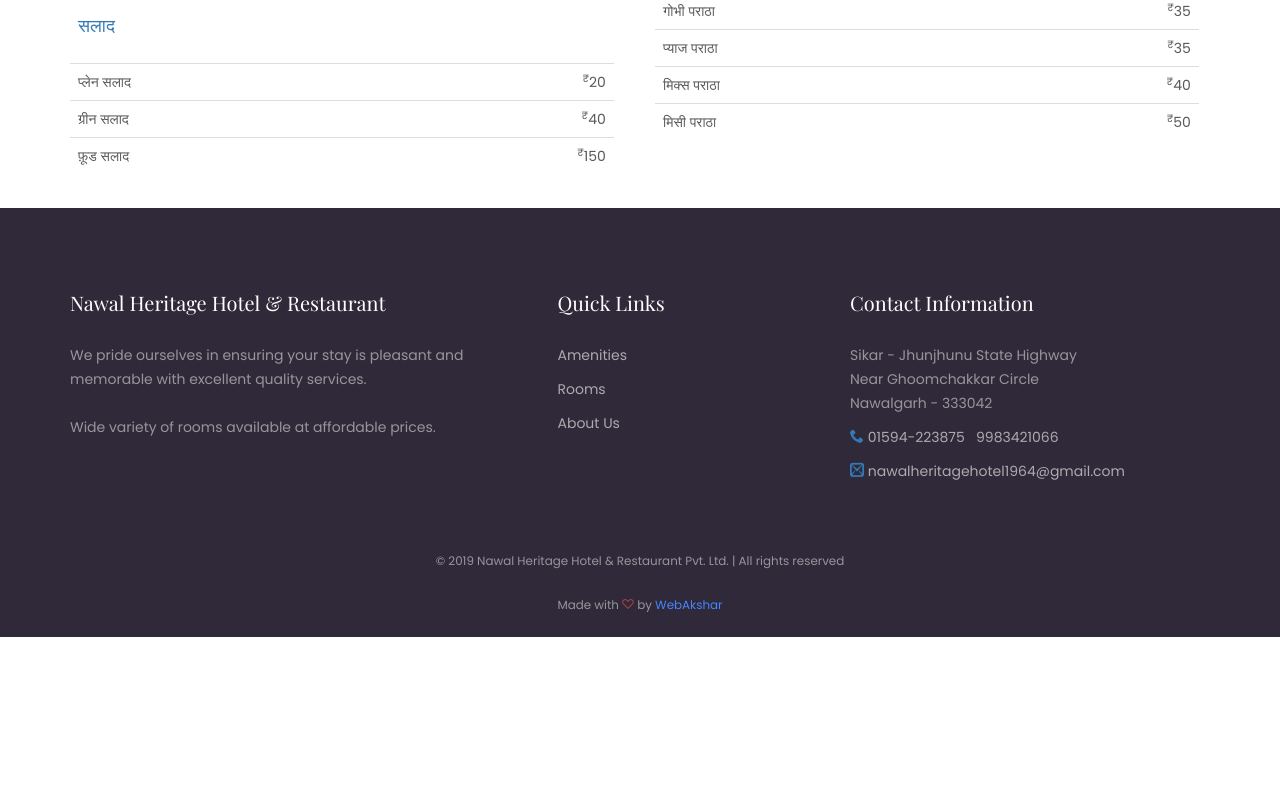
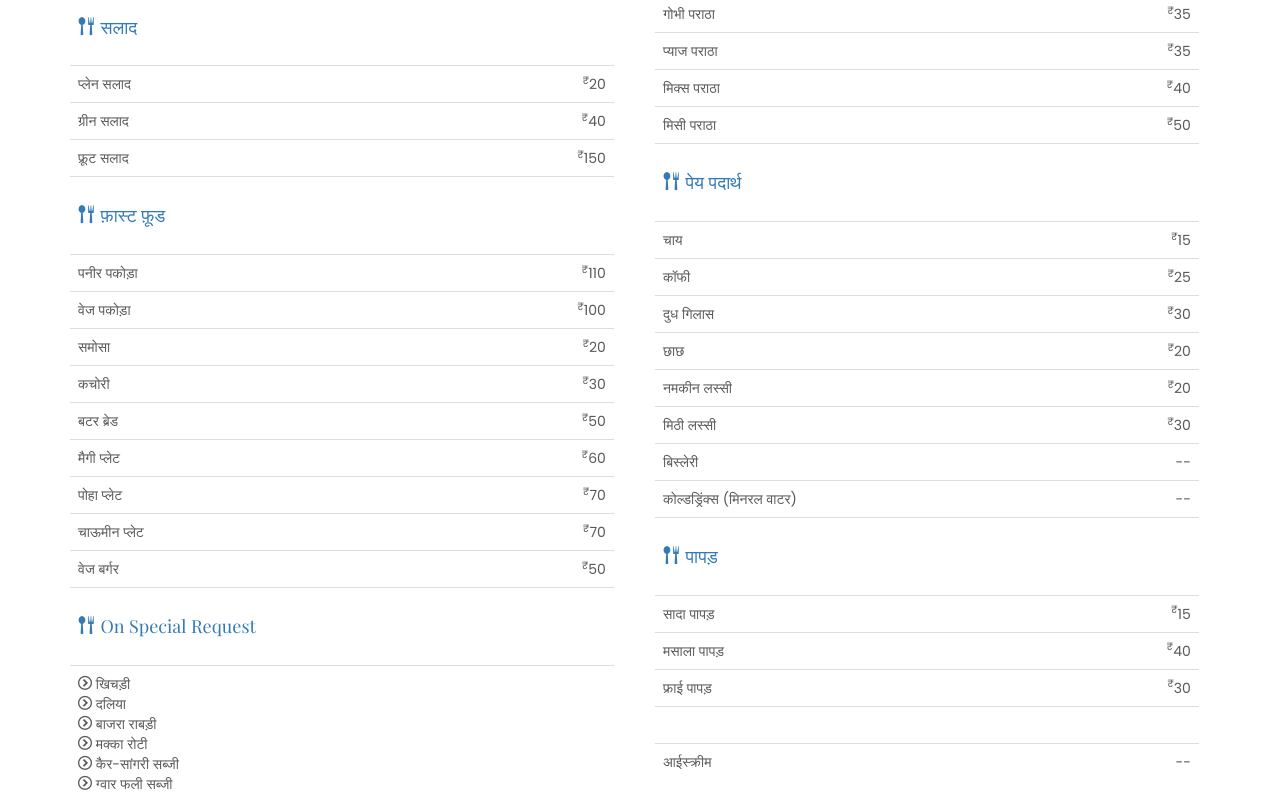
Before and after one commit to webakshar/nawalheritage, a plain HTML site: page menu.html in a window 1280 px wide. Shown: the part 1553-2360 px from the top of the page. Before the commit the page ends 2190 px from the top, so only its background shows below. Drawn offline with nearby package versions, Linux system fonts and the light colour scheme; files whose address does not match are found by name.

Commit message:
Menu updated

```diff
--- a/menu.html
+++ b/menu.html
@@ -101,7 +101,7 @@ gtag('config', 'UA-131540388-1');
 				<div class="row">
 					<div class="col-md-6">
 						<table class="table table-primary" style="width:98%;">
-							<tr style="border:0 !important;"><td colspan="2"><br><h4 class="text-primary text-bold">सब्जी</h4></td></tr>
+							<tr style="border:0 !important;"><td colspan="2"><br><h4 class="text-primary text-bold"><i class="icon-spoon-knife"></i> सब्जी</h4></td></tr>
 							<tr>
 								<td>दाल फ्राई</td>
 								<td class="text-right"><sup>₹</sup>80</td>
@@ -186,7 +186,7 @@ gtag('config', 'UA-131540388-1');
 								<td>बेसन गट्टा</td>
 								<td class="text-right"><sup>₹</sup>120</td>
 							</tr>
-							<tr style="border:0 !important;"><td colspan="2"><br><h4 class="text-primary text-bold">सलाद</h4></td></tr>
+							<tr style="border:0 !important;"><td colspan="2"><br><h4 class="text-primary text-bold"><i class="icon-spoon-knife"></i> सलाद</h4></td></tr>
 							<tr>
 								<td>प्लेन सलाद</td>
 								<td class="text-right"><sup>₹</sup>20</td>
@@ -196,14 +196,63 @@ gtag('config', 'UA-131540388-1');
 								<td class="text-right"><sup>₹</sup>40</td>
 							</tr>
 							<tr>
-								<td>फ़ूड सलाद</td>
+								<td>फ्रूट सलाद</td>
 								<td class="text-right"><sup>₹</sup>150</td>
+							</tr>
+
+							<tr style="border:0 !important;"><td colspan="2"><br><h4 class="text-primary text-bold"><i class="icon-spoon-knife"></i> फ़ास्ट फ़ूड</h4></td></tr>
+							<tr>
+								<td>पनीर पकोड़ा</td>
+								<td class="text-right"><sup>₹</sup>110</td>
+							</tr>
+							<tr>
+								<td>वेज पकोड़ा</td>
+								<td class="text-right"><sup>₹</sup>100</td>
+							</tr>
+							<tr>
+								<td>समोसा</td>
+								<td class="text-right"><sup>₹</sup>20</td>
+							</tr>
+							<tr>
+								<td>कचोरी</td>
+								<td class="text-right"><sup>₹</sup>30</td>
+							</tr>
+							<tr>
+								<td>बटर ब्रेड</td>
+								<td class="text-right"><sup>₹</sup>50</td>
+							</tr>
+							<tr>
+								<td>मैगी प्लेट</td>
+								<td class="text-right"><sup>₹</sup>60</td>
+							</tr>
+							<tr>
+								<td>पोहा प्लेट</td>
+								<td class="text-right"><sup>₹</sup>70</td>
+							</tr>
+							<tr>
+								<td>चाऊमीन प्लेट</td>
+								<td class="text-right"><sup>₹</sup>70</td>
+							</tr>
+							<tr>
+								<td>वेज बर्गर</td>
+								<td class="text-right"><sup>₹</sup>50</td>
+							</tr>
+							<tr style="border:0 !important;"><td colspan="2"><br><h4 class="text-primary text-bold"><i class="icon-spoon-knife"></i> On Special Request</h4></td></tr>
+							<tr>
+								<td colspan="2">
+									<i class="icon-circle-right"></i> खिचड़ी<br>
+									<i class="icon-circle-right"></i> दलिया<br>
+									<i class="icon-circle-right"></i> बाजरा राबड़ी<br>
+									<i class="icon-circle-right"></i> मक्का रोटी<br>
+									<i class="icon-circle-right"></i> कैर-सांगरी सब्जी<br>
+									<i class="icon-circle-right"></i> ग्वार फली सब्जी
+								</td>
 							</tr>
 						</table>
 					</div>
 					<div class="col-md-6">
 						<table class="table table-primary" style="width:98%;border:0 !important;">
-							<tr style="border:0 !important;"><td colspan="2"><br><h4 class="text-primary text-bold">रायता</h4></td></tr>
+							<tr style="border:0 !important;"><td colspan="2"><br><h4 class="text-primary text-bold"><i class="icon-spoon-knife"></i> रायता</h4></td></tr>
 							<tr>
 								<td>बुन्दी रायता</td>
 								<td class="text-right"><sup>₹</sup>70</td>
@@ -224,7 +273,7 @@ gtag('config', 'UA-131540388-1');
 								<td>दही फ्राई</td>
 								<td class="text-right"><sup>₹</sup>50</td>
 							</tr>
-							<tr style="border:0 !important;"><td colspan="2"><br><h4 class="text-primary text-bold">राईस</h4></td></tr>
+							<tr style="border:0 !important;"><td colspan="2"><br><h4 class="text-primary text-bold"><i class="icon-spoon-knife"></i> राईस</h4></td></tr>
 							<tr>
 								<td>सादा राईस</td>
 								<td class="text-right"><sup>₹</sup>60</td>
@@ -241,7 +290,7 @@ gtag('config', 'UA-131540388-1');
 								<td>वेज पोलाव</td>
 								<td class="text-right"><sup>₹</sup>90</td>
 							</tr>
-							<tr style="border:0 !important;"><td colspan="2"><br><h4 class="text-primary text-bold">चपाती</h4></td></tr>
+							<tr style="border:0 !important;"><td colspan="2"><br><h4 class="text-primary text-bold"><i class="icon-spoon-knife"></i> चपाती</h4></td></tr>
 							<tr>
 								<td>प्लेन रोटी</td>
 								<td class="text-right"><sup>₹</sup>07</td>
@@ -289,6 +338,58 @@ gtag('config', 'UA-131540388-1');
 							<tr>
 								<td>मिसी पराठा</td>
 								<td class="text-right"><sup>₹</sup>50</td>
+							</tr>
+
+							<tr style="border:0 !important;"><td colspan="2"><br><h4 class="text-primary text-bold"><i class="icon-spoon-knife"></i> पेय पदार्थ</h4></td></tr>
+							<tr>
+								<td>चाय</td>
+								<td class="text-right"><sup>₹</sup>15</td>
+							</tr>
+							<tr>
+								<td>कॉफी</td>
+								<td class="text-right"><sup>₹</sup>25</td>
+							</tr>
+							<tr>
+								<td>दुध गिलास</td>
+								<td class="text-right"><sup>₹</sup>30</td>
+							</tr>
+							<tr>
+								<td>छाछ</td>
+								<td class="text-right"><sup>₹</sup>20</td>
+							</tr>
+							<tr>
+								<td>नमकीन लस्सी</td>
+								<td class="text-right"><sup>₹</sup>20</td>
+							</tr>
+							<tr>
+								<td>मिठी लस्सी</td>
+								<td class="text-right"><sup>₹</sup>30</td>
+							</tr>
+							<tr>
+								<td>बिस्लेरी</td>
+								<td class="text-right">--</td>
+							</tr>
+							<tr>
+								<td>कोल्डड्रिंक्स (मिनरल वाटर)</td>
+								<td class="text-right">--</td>
+							</tr>
+							<tr style="border:0 !important;"><td colspan="2"><br><h4 class="text-primary text-bold"><i class="icon-spoon-knife"></i> पापड़</h4></td></tr>
+							<tr>
+								<td>सादा पापड़</td>
+								<td class="text-right"><sup>₹</sup>15</td>
+							</tr>
+							<tr>
+								<td>मसाला पापड़</td>
+								<td class="text-right"><sup>₹</sup>40</td>
+							</tr>
+							<tr>
+								<td>फ्राई पापड़</td>
+								<td class="text-right"><sup>₹</sup>30</td>
+							</tr>
+							<tr><td colspan="2">&nbsp;</td></tr>
+							<tr>
+								<td>आईस्क्रीम</td>
+								<td class="text-right">--</td>
 							</tr>
 						</table>
 					</div>
```
